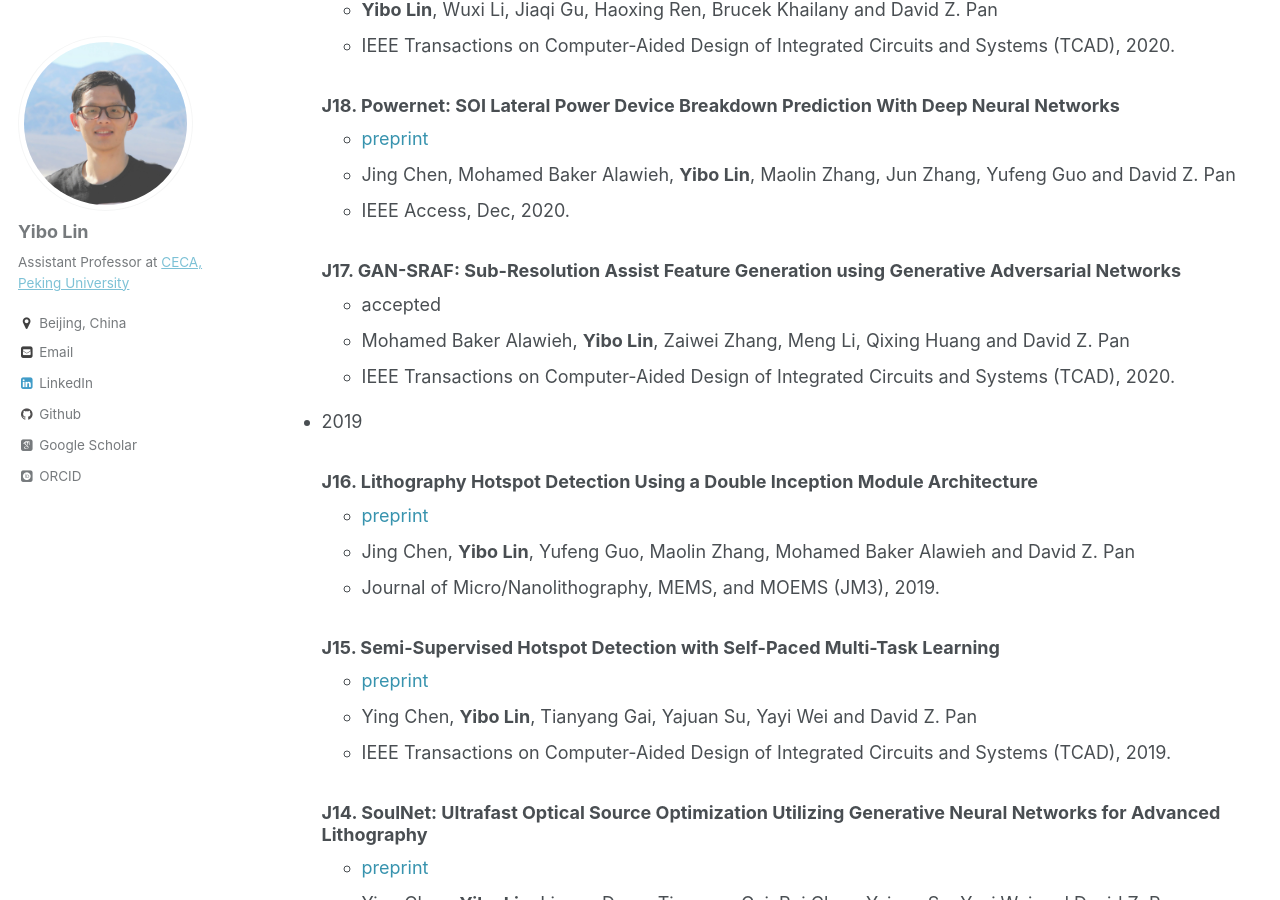
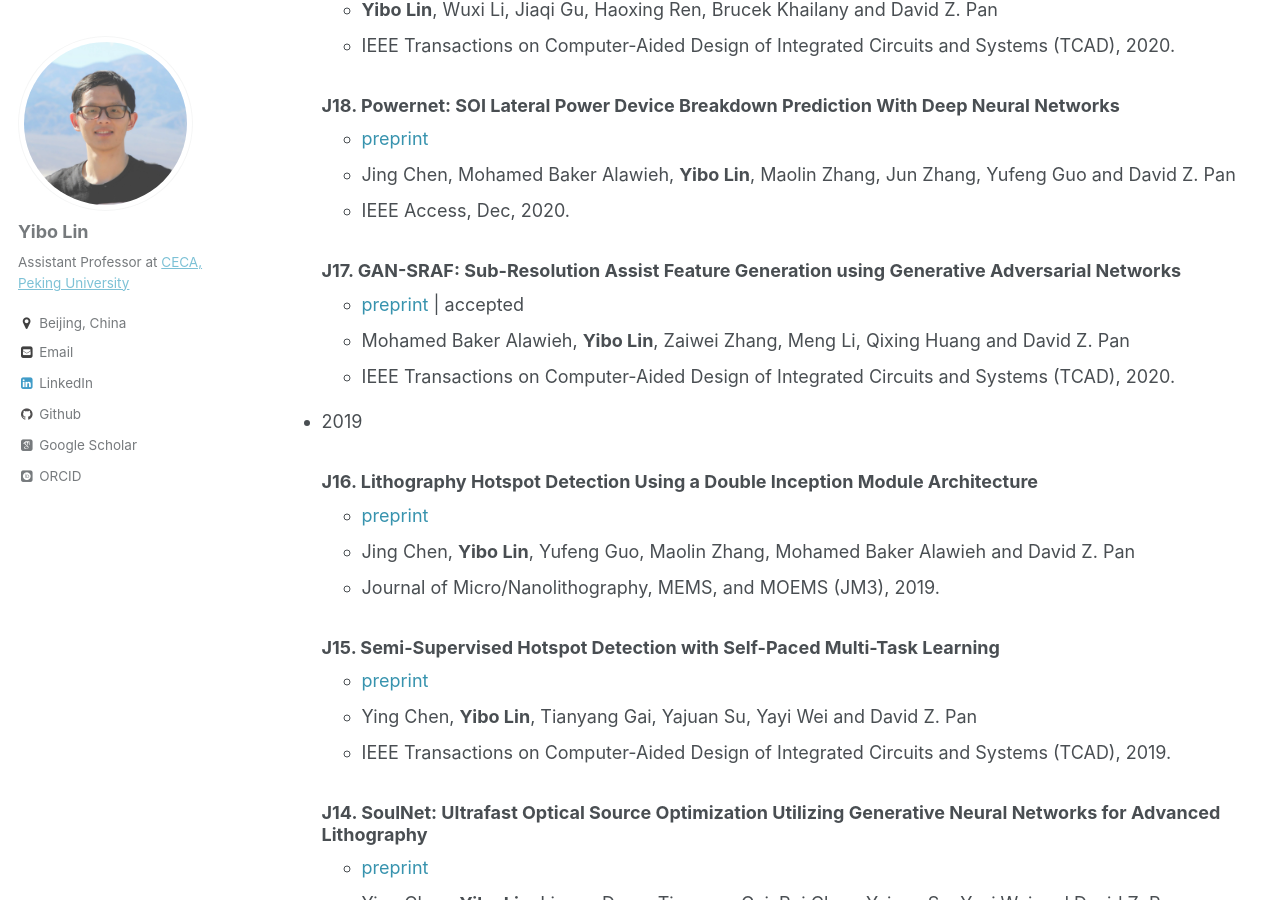
Before and after one commit to limbo018/limbo018.github.io, a Jekyll site: the page built from _pages/publications.md, in a window 1280 px wide and 900 px high, scrolled down 720 px. Built offline with Jekyll 4.4.1, drawn with Linux system fonts in a browser that asks for light colours; some web fonts are replaced.

Commit message:
add sraf paper link

```diff
--- a/_pages/publications.md
+++ b/_pages/publications.md
@@ -40,8 +40,8 @@ Journal Papers
      * Jing Chen, Mohamed Baker Alawieh, **Yibo Lin**, Maolin Zhang, Jun Zhang, Yufeng Guo and David Z. Pan
      * IEEE Access, Dec, 2020.
 
-  ### J17. GAN-SRAF: Sub-Resolution Assist Feature Generation using Generative Adversarial Networks
-     * accepted
+  ### J17. [GAN-SRAF: Sub-Resolution Assist Feature Generation using Generative Adversarial Networks](https://doi.org/10.1109/TCAD.2020.2995338)
+     * <a href="/publications/papers/SRAF_TCAD2020_Alawieh.pdf" style="color:#3793ae">preprint</a> \| accepted
      * Mohamed Baker Alawieh, **Yibo Lin**, Zaiwei Zhang, Meng Li, Qixing Huang and David Z. Pan
      * IEEE Transactions on Computer-Aided Design of Integrated Circuits and Systems (TCAD), 2020.
 
--- a/ref/publications.bib
+++ b/ref/publications.bib
@@ -733,8 +733,8 @@ annotatecv={},
     pages    = {},
     year      = {2020},
     month     = {},
-    publishlink = {},
-    annotateweb={(accepted)},
+    publishlink = {https://doi.org/10.1109/TCAD.2020.2995338},
+    annotateweb={([limbo018.github.io/papers/SRAF_TCAD2020_Alawieh.pdf preprint])(accepted)},
     annotatecv={(accepted)},
 }
 
```
Also changed, not shown: _includes/publications_cv.md (+1 -1 lines), 4 other files.
